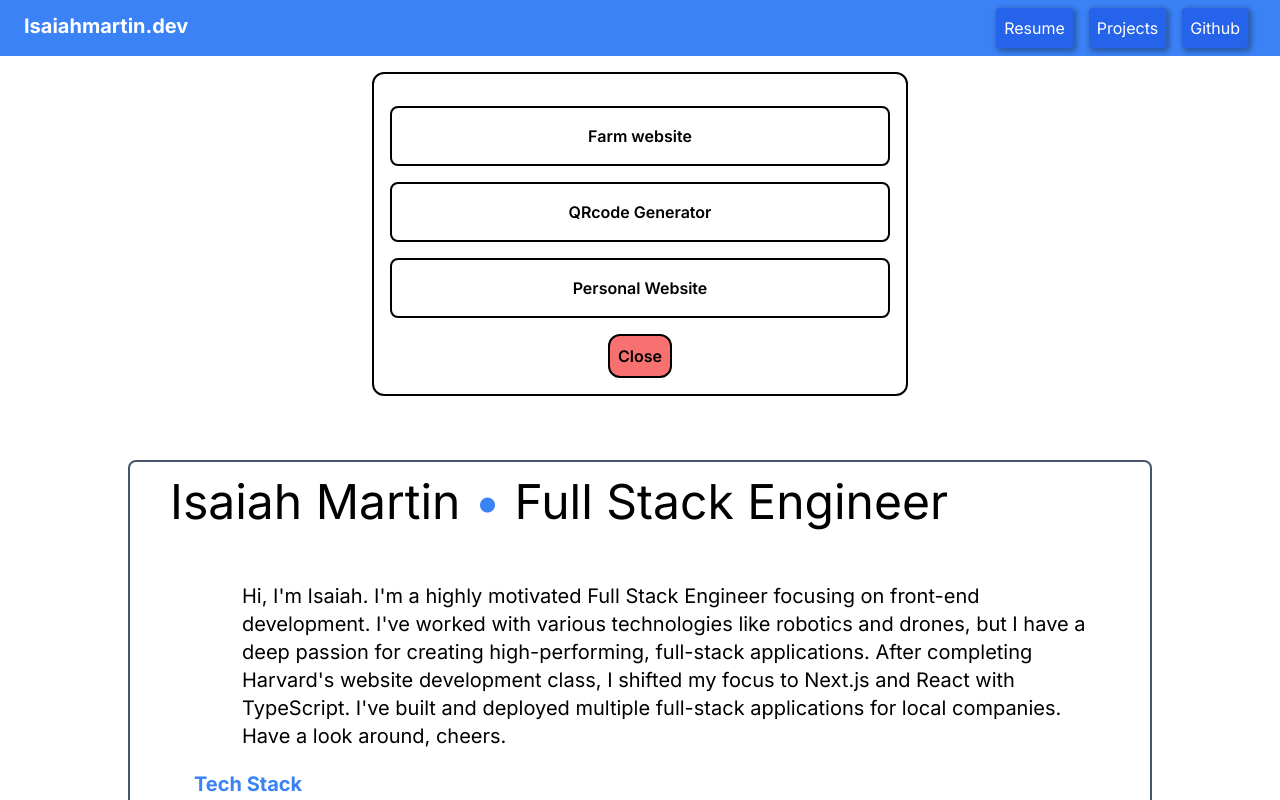
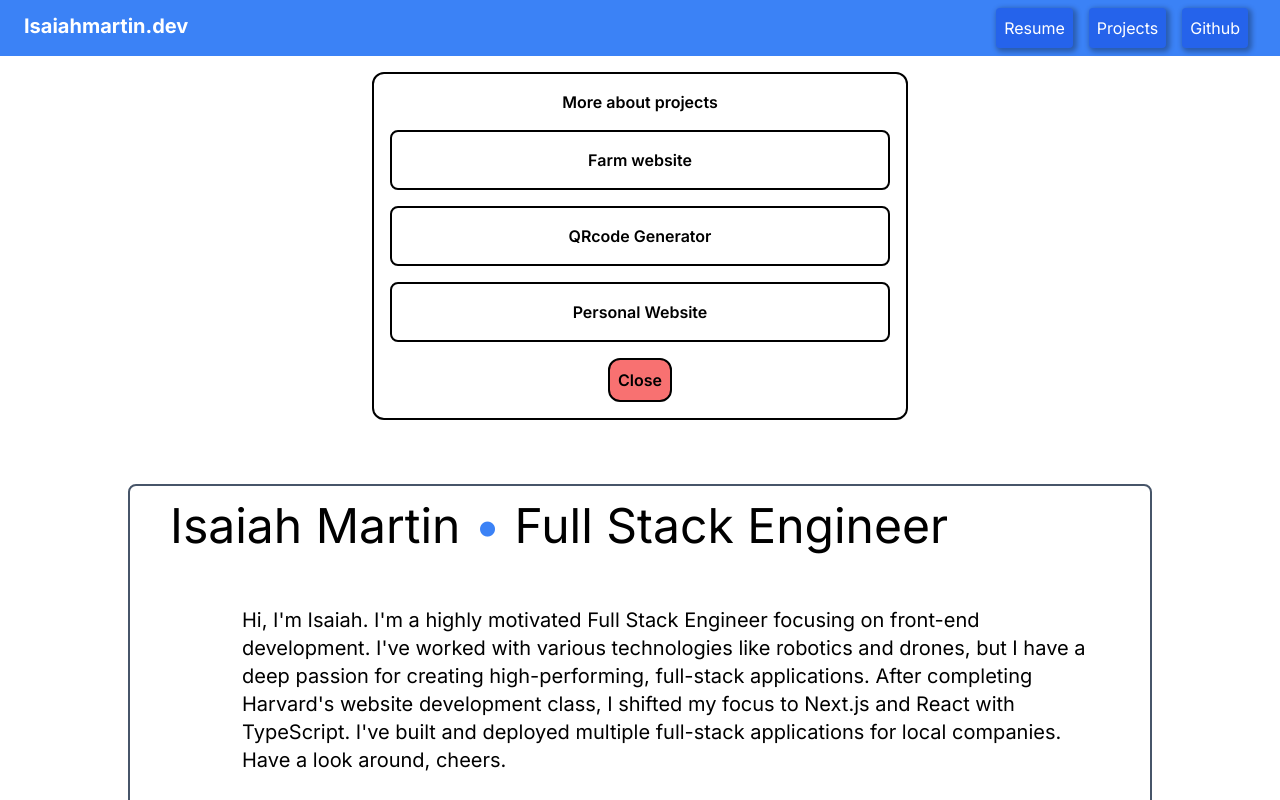
Before and after one commit to isaiahmartin847/Portfolio, a Next.js app in the folder client/: page / in a window 1280 px wide. Both pictures are taken after a click on the button "Projects". Shown: the top 800 px of the page. Built offline with nearby package versions, Linux system fonts and the light colour scheme; no server answers.

Commit message:
added the text over the projects nav

```diff
--- a/client/src/app/components/project-nav.tsx
+++ b/client/src/app/components/project-nav.tsx
@@ -17,11 +17,12 @@ const ProjectNav: React.FC<Props> = ({visible, setVisible}) => {
     if(visible) {
         return (
             <div className="flex justify-center ml-2 mr-2">
+
                 <div className='flex flex-col justify-center text-center border-black border-2 mt-4 p-4 rounded-xl w-full md:w-fit'>
-                    {/* <div className=''>
-                        <h1 className=''>Choose what project you want to learn more about</h1>
-                    </div> */}
-                    <div className=''>
+                    <div>
+                        <h1 className='font-semibold'>More about projects</h1>
+                    </div>
+                    <div>
 
                         <ProjectLink
                         title='Farm website'
```
